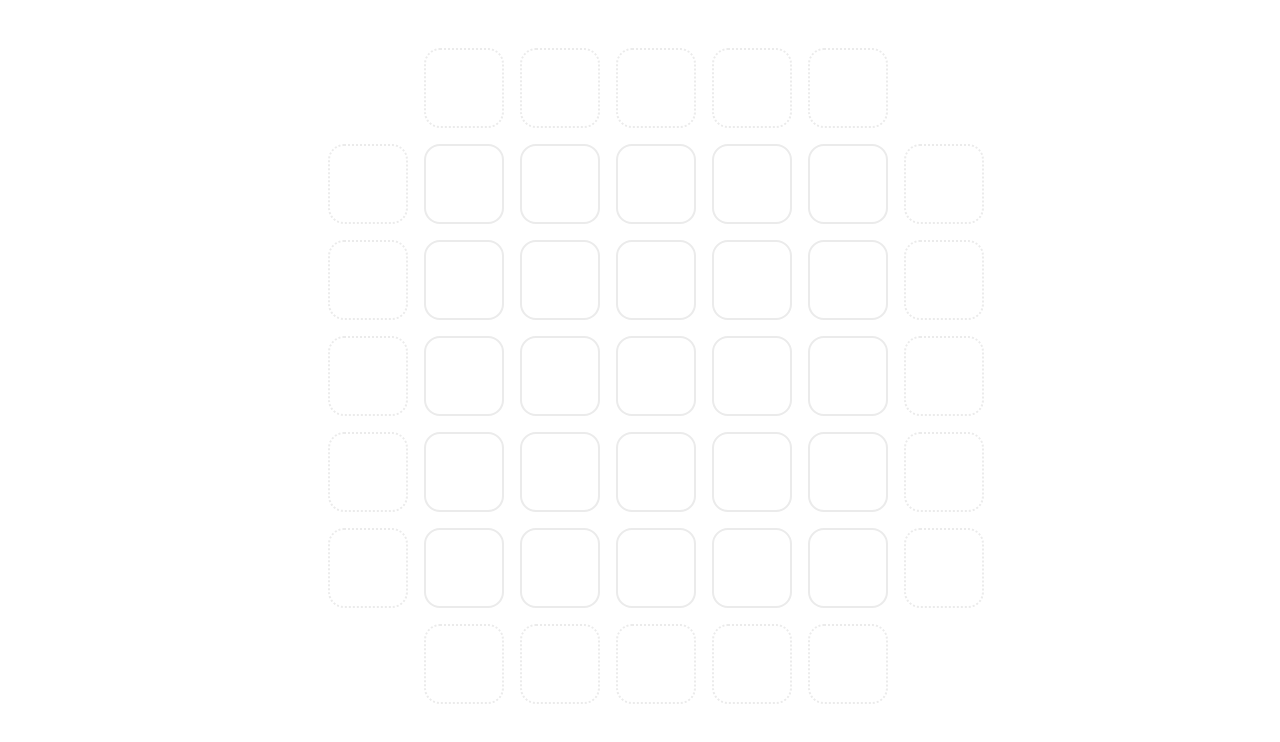
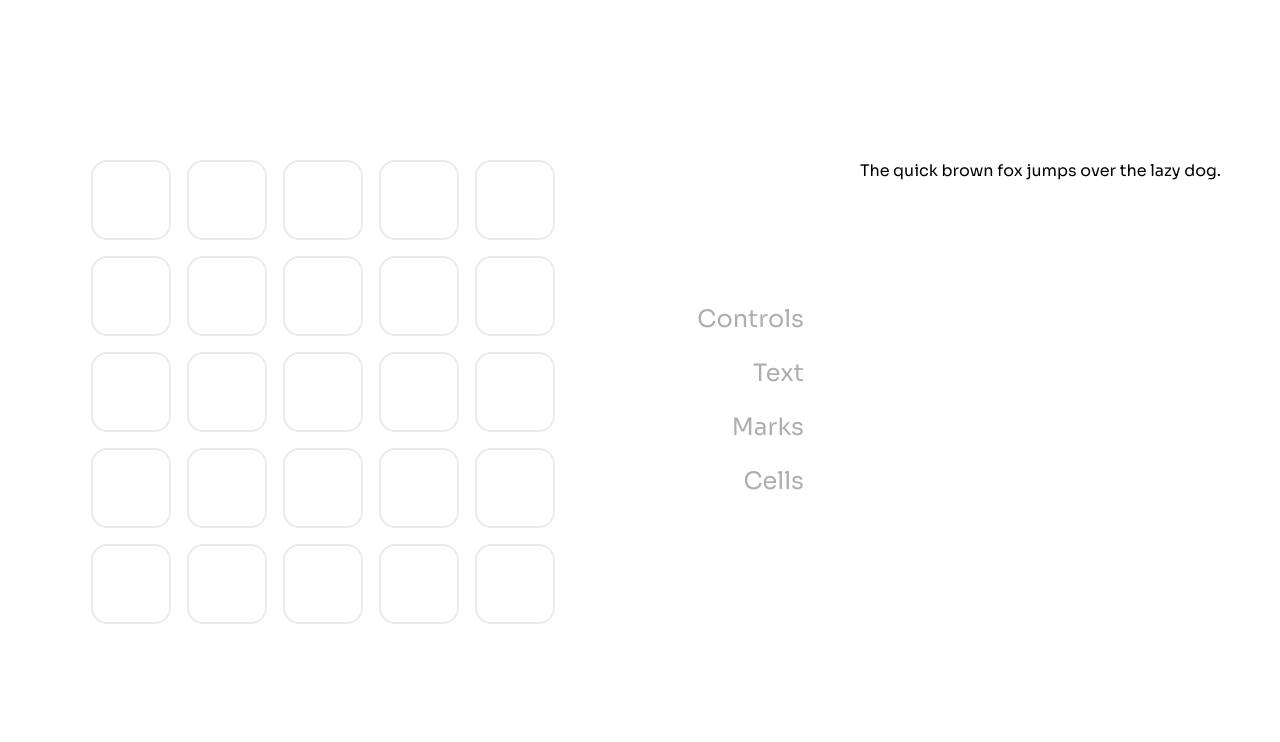
Before and after one commit to Sup2point0/lattix, a SvelteKit app: page / in a window 1280 px wide. Shown: the top 742 px of the page. Built offline with nearby package versions, Linux system fonts and the light colour scheme.

Commit message:
dev: implement control pane

```diff
--- /dev/null
+++ b/src/parts/controls.svelte
@@ -0,0 +1,48 @@
+<!-- @component Controls
+
+The right controls pane for configuring options.
+-->
+
+<script lang="ts">
+
+import ControlTab from "#parts/controls.tab.svelte"
+</script>
+
+
+<div class="controls-container">
+  <nav>
+    <ControlTab tab="controls" text="Controls" />
+    <ControlTab tab="text" text="Text" />
+    <ControlTab tab="marks" text="Marks" />
+    <ControlTab tab="cells" text="Cells" />
+  </nav>
+
+  <div class="controls-view">
+    The quick brown fox jumps over the lazy dog.
+  </div>
+</div>
+
+
+<style lang="scss">
+
+.controls-container {
+  height: 100%;
+  display: flex;
+  flex-flow: row nowrap;
+  align-items: stretch;
+  gap: 1rem;
+}
+
+nav {
+  height: 100%;
+  display: flex;
+  flex-flow: column nowrap;
+  justify-content: center;
+  gap: 1rem;
+}
+
+.controls-view {
+  padding: 1rem;
+}
+
+</style>
--- /dev/null
+++ b/src/parts/controls.tab.svelte
@@ -0,0 +1,57 @@
+<!-- @component ControlTab
+
+A tab in the controls pane.
+-->
+
+<script lang="ts">
+
+import { current } from "#scripts/stores";
+
+interface Props {
+  tab: string;
+  text: string;
+}
+
+let { tab, text }: Props = $props();
+
+</script>
+
+
+<button class="tab"
+  class:live={current.control_tab === tab}
+  onclick={() => {
+    current.control_tab = tab;
+  }}
+>
+  {text}
+</button>
+
+
+<style lang="scss">
+
+@use 'sass:color';
+
+
+button.tab {
+  padding: 0.25rem 1.5rem;
+  margin-right: -2px;
+  font-size: 150%;
+  color: $col-grey-dark;
+  text-align: right;
+  background: white;
+  border: none;
+  border-right: 2px solid transparent;
+  transition: all 0.1s ease-out;
+
+  &.live {
+    color: $col-blue;
+    border-color: $col-blue;
+  }
+
+  &:not(.live):hover {
+    cursor: pointer;
+    color: $col-blue;
+  }
+}
+
+</style>
--- a/src/parts/cell.svelte
+++ b/src/parts/lattice.cell.svelte
@@ -15,6 +15,8 @@ import { current } from "#scripts/stores";
 
 import { Cell, type int } from "#scripts/types";
 
+import { scale } from "svelte/transition";
+import { expoOut } from "svelte/easing";
 import { onMount } from "svelte";
 
 interface Props {
@@ -31,20 +33,9 @@ let cell = new Cell(total, kind, x, y);
 
 let self: HTMLButtonElement;
 
+
 onMount(() => {
   current.lattice_cells[x.toString() + y.toString()] = self;
-
-  window?.addEventListener("keydown", e => {
-    if (e.key === "Control") {
-      current.multiselect_enabled = true;
-    }
-  });
-
-  window?.addEventListener("keyup", e => {
-    if (e.key === "Control") {
-      current.multiselect_enabled = false;
-    }
-  })
 })
 
 
@@ -52,7 +43,7 @@ function onclick(e: MouseEvent)
 {
   console.log("current =", current.selected_cells);
 
-  if (!current.multiselect_enabled) {
+  if (!current.multiselecting) {
     current.selected_cells.clear();
   }
 
@@ -67,7 +58,7 @@ function onclick(e: MouseEvent)
 
 function onfocusout()
 {
-  if (!current.multiselect_enabled) {
+  if (!current.multiselecting) {
     current.selected_cells.delete(cell.shard);
   }
 }
@@ -153,6 +144,7 @@ function onkeydown(e: KeyboardEvent)
   {onclick}
   {onfocusout}
   {onkeydown}
+  transition:scale={{ duration: 500, easing: expoOut }}
 >
   <div class="content">
     {#if cell.fixed}
@@ -186,7 +178,7 @@ button.cell {
   flex-flow: row nowrap;
   justify-content: center;
   align-items: center;
-  border: 2px solid $col-grey;
+  border: 2px solid $col-grey-light;
   border-radius: 1rem;
   outline: 0px solid color.change($col-blue, $alpha: 20%);
 
@@ -206,12 +198,14 @@ span {
 }
 
 button.cell.outer .content {
-  border: 2px dotted $col-grey;
+  border: 2px dotted $col-grey-light;
 }
 
 
 button.cell:not(.fixed) {
   &:hover, &:focus-visible {
+    cursor: pointer;
+
     .content {
       border-style: solid;
       border-color: $col-blue;
--- a/src/parts/lattice.svelte
+++ b/src/parts/lattice.svelte
@@ -5,42 +5,51 @@ The grid.
 
 <script lang="ts">
 
-import { prefs } from "#scripts/stores";
+import { current, prefs } from "#scripts/stores";
 
-import Cell from "#parts/cell.svelte";
+import Cell from "#parts/lattice.cell.svelte";
 
 interface Props {
   x: number;
   y: number;
-  cellsize?: string;
+  cellsize?: number;
 }
 
-let { x, y, cellsize = "10vh" }: Props = $props();
+let { x, y, cellsize = $prefs.cells.size }: Props = $props();
 
 
-let xsize = $derived(5 + $prefs.show.outer * 2);
-let ysize = $derived(5 + $prefs.show.outer * 2);
+let expand = $derived(current.editing ? 2 : 0);
+let xsize = $derived(x + expand);
+let ysize = $derived(y + expand);
 
 </script>
 
 
 <div class="lattice-container">
   <div class="empty"></div>
-  {#if $prefs.show.add}
-    <button class="new row">+</button>
+  {#if current.editing}
+    <button class="new row" onclick={() => {
+      current.lattice_y++;
+    }}>
+      +
+    </button>
   {/if}
   <div class="empty"></div>
 
-  {#if $prefs.show.add}
-    <button class="new column">+</button>
+  {#if current.editing}
+    <button class="new column" onclick={() => {
+      current.lattice_x++;
+    }}>
+      +
+    </button>
   {/if}
 
   <div class="lattice"
     style:--x={xsize}
     style:--y={ysize}
-    style:--size={cellsize}
+    style:--size="calc({cellsize} * 100vh / {Math.max(x, y)})"
   >
-    {#if $prefs.show.outer}
+    {#if current.editing}
       <div class="empty"></div>
 
       {#each { length: x } as _, i}
@@ -51,7 +60,7 @@ let ysize = $derived(5 + $prefs.show.outer * 2);
     {/if}
 
     {#each { length: y } as _, j}
-      {#if $prefs.show.outer}
+      {#if current.editing}
         <Cell kind="outer" x={0} y={j+1} />
       {/if}
 
@@ -59,12 +68,12 @@ let ysize = $derived(5 + $prefs.show.outer * 2);
         <Cell kind="inner" x={i+1} y={j+1} />
       {/each}
 
-      {#if $prefs.show.outer}
+      {#if current.editing}
         <Cell kind="outer" x={x+1} y={j+1} />
       {/if}
     {/each}
 
-    {#if $prefs.show.outer}
+    {#if current.editing}
       <div class="empty"></div>
 
       {#each { length: x } as _, i}
@@ -75,13 +84,21 @@ let ysize = $derived(5 + $prefs.show.outer * 2);
     {/if}
   </div>
 
-  {#if $prefs.show.add}
-    <button class="new column">+</button>
+  {#if current.editing}
+    <button class="new column" onclick={() => {
+      current.lattice_x++;
+    }}>
+      +
+    </button>
   {/if}
 
   <div class="empty"></div>
-  {#if $prefs.show.add}
-    <button class="new row">+</button>
+  {#if current.editing}
+    <button class="new row" onclick={() => {
+      current.lattice_y++;
+    }}>
+      +
+    </button>
   {/if}
   <div class="empty"></div>
 </div>
--- a/src/routes/+page.svelte
+++ b/src/routes/+page.svelte
@@ -2,16 +2,40 @@
 
 import "#styles/essence.scss";
 
-import { current } from "#scripts/stores";
+import { current, prefs } from "#scripts/stores";
 
 import Lattice from "#parts/lattice.svelte";
+import Controls from "#parts/controls.svelte";
+
+import { onMount } from "svelte";
+
+
+const modifier_keys = ["Control", "Shift", "Alt"];
+
+onMount(() => {
+  window?.addEventListener("keydown", e => {
+    if (e.key === $prefs.keybinds.multiselect) {
+      current.multiselecting = true;
+    }
+  });
+
+  window?.addEventListener("keyup", e => {
+    if (e.key === $prefs.keybinds.multiselect) {
+      current.multiselecting = false;
+    }
+  })
+})
 
 </script>
 
 
-<main>
+<main
+  style:--font="Sora"
+>
   <div class="layout">
-    <Lattice x={current.lattice_x} y={current.lattice_y} cellsize="5rem" />
+    <Lattice x={current.lattice_x} y={current.lattice_y} />
+
+    <Controls />
   </div>
 </main>
 
@@ -20,10 +44,12 @@ import Lattice from "#parts/lattice.svelte";
 
 main {
   width: 100%;
-  min-height: 100vh;
+  height: 100vh;
+  overflow: hidden;
   padding: 1rem;
   display: flex;
   flex-flow: column nowrap;
+  justify-content: center;
   align-items: center;
   background: var(--col-back);
 }
@@ -31,6 +57,9 @@ main {
 .layout {
   width: max-content;
   padding: 1rem;
+  display: flex;
+  flex-flow: row wrap;
+  gap: 8vw;
 }
 
 </style>
--- a/src/scripts/stores/current.svelte.ts
+++ b/src/scripts/stores/current.svelte.ts
@@ -5,15 +5,26 @@ import type { int } from "#scripts/types";
 
 class CurrentState
 {
-  lattice_x: int = 5;
-  lattice_y: int = 5;
+  modkeys = new ModifierKeys();
+
+  lattice_x: int = $state(5);
+  lattice_y: int = $state(5);
 
   lattice_cells: Cells = $state({});
 
   /** Shards of the currently selected cells. */
   selected_cells: Set<number> = $state(new Set());
 
-  multiselect_enabled = $state(false);
+  editing = $state(false);
+  multiselecting = $state(false);
+
+  control_tab: string | null = $state(null);
+}
+
+class ModifierKeys {
+  ctrl: boolean = $state(false);
+  shift: boolean = $state(false);
+  alt: boolean = $state(false);
 }
 
 interface Cells {
--- a/src/scripts/stores/prefs.svelte.ts
+++ b/src/scripts/stores/prefs.svelte.ts
@@ -1,15 +1,75 @@
 import { writable } from "svelte/store";
+
+import type { Scalar, Key } from "#scripts/types";
+
+
+type Theme = "light" | "dark" | "bubblegum";
+type Font = "Sora" | "Lora" | "Sniglet";
+type MarkMaking = "always" | "auto" | "never";
+type MarkAlignment = "center" | "top-left" | "top-right";
 
 
 export class Prefs
 {
-  show: ShowPrefs = new ShowPrefs();
+  theme: Theme = $state("light");
+
+  /** Settings for keyboard shortcuts and modifier keys. */
+  keybinds: KeyPrefs = new KeyPrefs();
+
+  text: TextPrefs = new TextPrefs();
+
+  /** Settings for pencil marks (little digits for noting possible values). */
+  marks: MarkPrefs = new MarkPrefs();
+
+  cells: CellPrefs = new CellPrefs();
+
+  /** Gap between main grid and outer lanes. */
+  outer_gap: Scalar = $state(0.5);
 }
 
-class ShowPrefs
+class KeyPrefs
 {
-  outer = $state(true);
-  add = $state(false);
+  multiselect: Key = "Control";
+
+  /** Modifier key for enabling markmaking when typing into a cell. */
+  mark: Key = "Shift";
+}
+
+class TextPrefs
+{
+  font: Font = $state("Sora");
+
+  text_size: Scalar = $state(0.5);
+}
+
+class MarkPrefs
+{
+  /**
+   * If disabled, typing a digit replaces the digit(s) in that cell.
+   *
+   * If enabled, typing a digit either adds it to or removes it from the cell. If multiple digits have been added to a cell, they become marks.
+   */
+  making: MarkMaking = $state("auto");
+
+  align: MarkAlignment = $state("center");
+
+  size: Scalar = $state(0.5);
+
+  opacity: Scalar = $state(0.5);
+}
+
+class CellPrefs
+{
+  size: Scalar = $state(0.5);
+
+  /** Space between cells. */
+  gap: Scalar = $state(0.5);
+
+  /** border-radius of cells. */
+  rounding: Scalar = $state(0.5);
+
+  /** Opacity of cell outlines. */
+  opacity: Scalar = $state(0.5);
 }
 
 export const prefs = writable(new Prefs());
--- a/src/scripts/types/index.ts
+++ b/src/scripts/types/index.ts
@@ -1,2 +1,2 @@
 export * from "./root";
-export { Cell } from "./cell.svelte.ts";
+export * from "./cell.svelte.ts";
--- a/src/scripts/types/root.ts
+++ b/src/scripts/types/root.ts
@@ -1 +1,7 @@
 export type int = number;
+
+/** A value between 0 and 1 for scaling numbers. */
+export type Scalar = number;
+
+/** A key on the keyboard, such as `ARROWLEFT` or `CONTROL`. */
+export type Key = string;
--- a/src/styles/colours.scss
+++ b/src/styles/colours.scss
@@ -2,4 +2,5 @@ $col-blue: oklch(0.7 0.1186 201);
 $col-purp: oklch(0.75 0.1332 297);
 $col-red: oklch(0.7 0.185 27);
 
-$col-grey: oklch(0.94 0 214);
+$col-grey-light: oklch(0.94 0 201);
+$col-grey-dark: oklch(0.75 0 201);
--- a/src/styles/essence.scss
+++ b/src/styles/essence.scss
@@ -2,10 +2,14 @@
   box-sizing: border-box;
   padding: 0;
   margin: 0;
-  font-family: 'Sora', system-ui, sans-serif;
 }
 
 :root {
   color-scheme: light dark;
   font-size: 100%;
 }
+
+main * {
+  font-family: var(--font, 'Sora'), system-ui, sans-serif;
+  // outline: 1px solid blue;
+}
```
